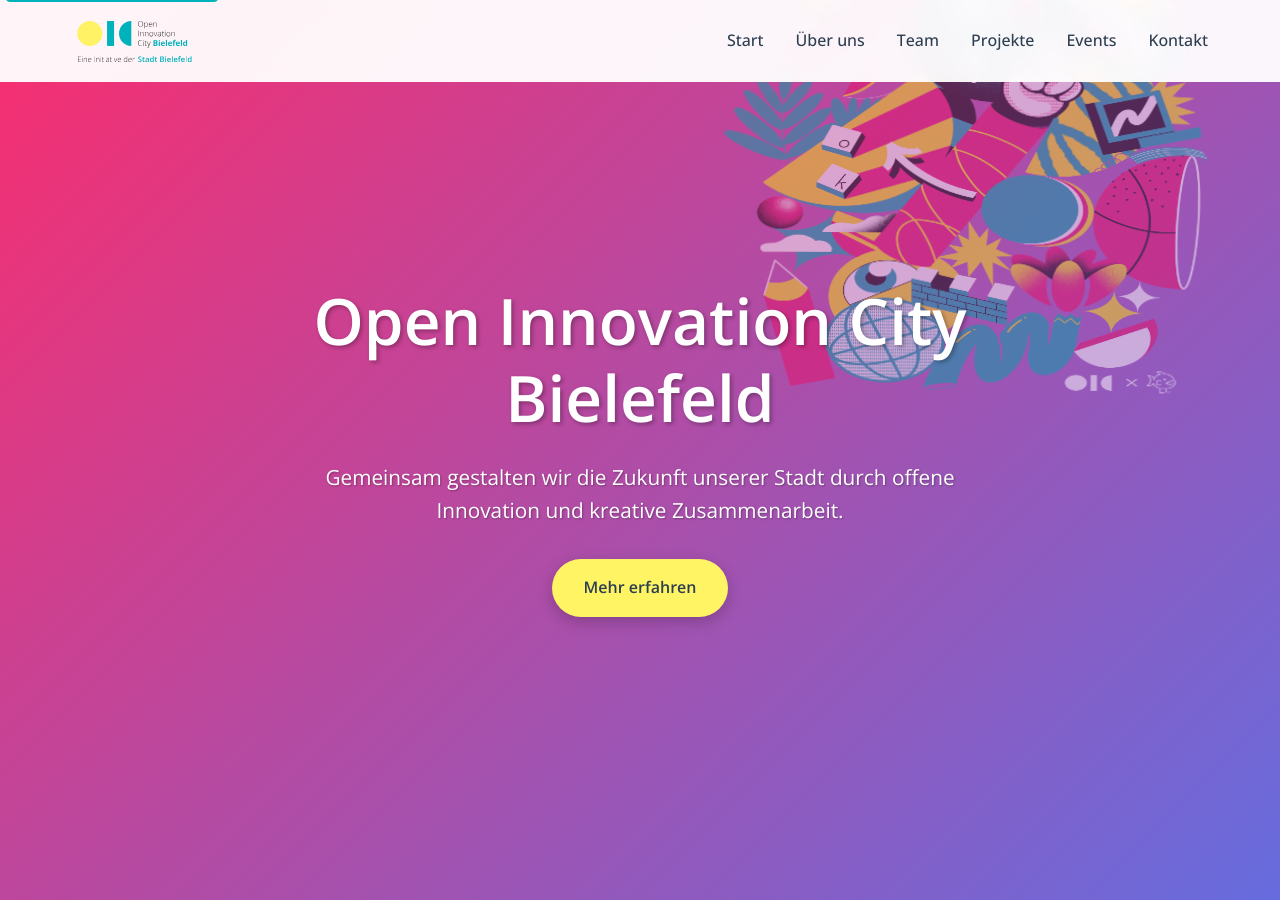
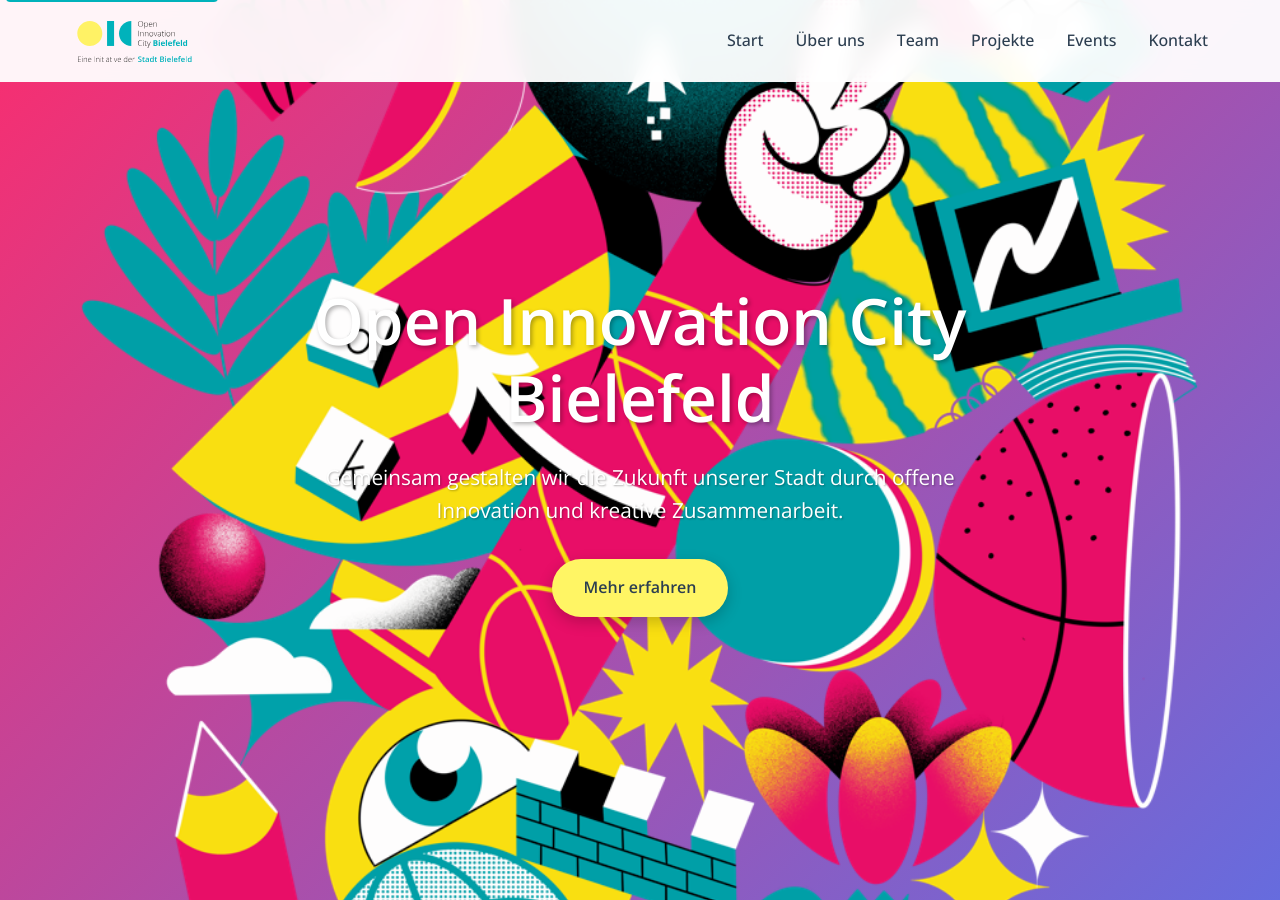
Before and after one commit to Open-Innovation-City/oic-bielefeld-website, a Jekyll site: the page built from index.html, in a window 1280 px wide and 900 px high. Built offline with Jekyll 4.4.1, drawn with Linux system fonts in a browser that asks for light colours.

Commit message:
Hero-Section noch heldenhafter gemacht.

```diff
--- a/assets/css/main.css
+++ b/assets/css/main.css
@@ -188,14 +188,14 @@ p {
 
 .graffiti-overlay {
   position: absolute;
-  top: 20%;
-  right: 5%;
-  transform: translateY(-20%);
-  width: 500px;
-  height: 500px;
-  opacity: 0.5;
+  top: 50%;
+  left: 50%;
+  transform: translate(-50%, -50%);
+  width: 1200px;
+  max-width: 90vw;
+  height: auto;
+  opacity: 1;
   z-index: 1;
-  animation: floatSlow 8s ease-in-out infinite;
   transition: transform 0.1s ease-out;
 }
 
--- a/assets/js/main.js
+++ b/assets/js/main.js
@@ -131,10 +131,9 @@
                 }
 
                 if (graffitiOverlay) {
-                    // More pronounced parallax for graffiti
-                    const graffitiRate = scrolled * -0.8;
-                    const rotationRate = scrolled * 0.05; // Slight rotation
-                    graffitiOverlay.style.transform = `translateY(calc(-20% + ${graffitiRate}px)) rotate(${rotationRate}deg)`;
+                    // Faster parallax for graffiti (moves faster than scroll)
+                    const graffitiRate = scrolled * 0.3;
+                    graffitiOverlay.style.transform = `translate(-50%, calc(-50% + ${graffitiRate}px))`;
                 }
             }
 
```
